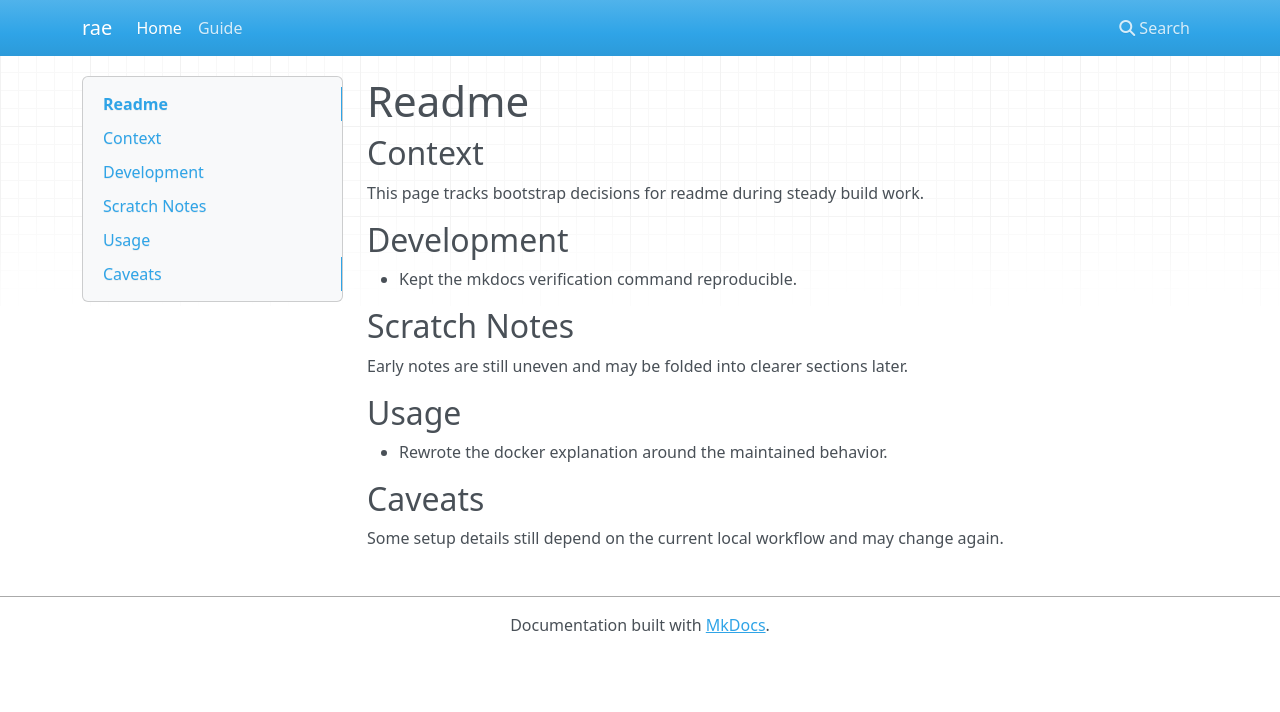
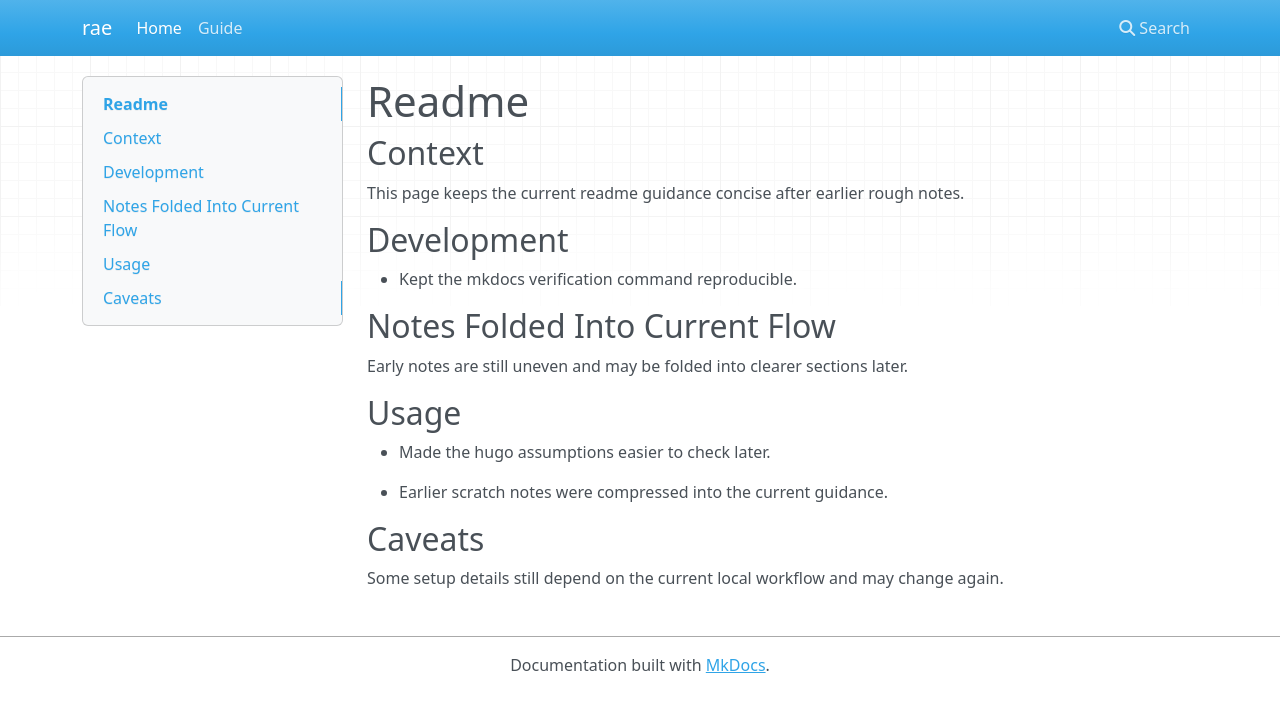
Before and after one commit to sebastianspicker/rae, an MkDocs documentation site: the page built from docs/README.md, in a window 1280 px wide. Shown: the top 712 px of the page. Built offline with MkDocs 1.6.1, drawn with Linux system fonts in a browser that asks for light colours; nearby versions of some CDN libraries.

Commit message:
docs(hugo): restate hugo assumptions
- Clarify Hugo setup in user documentation.

```diff
--- a/docs/README.md
+++ b/docs/README.md
@@ -2,16 +2,18 @@
 
 
 ## Context
-This page tracks bootstrap decisions for readme during steady build work.
+This page keeps the current readme guidance concise after earlier rough notes.
 
 ## Development
 - Kept the mkdocs verification command reproducible.
 
-## Scratch Notes
+## Notes Folded Into Current Flow
 Early notes are still uneven and may be folded into clearer sections later.
 
 ## Usage
-- Rewrote the docker explanation around the maintained behavior.
+- Made the hugo assumptions easier to check later.
+
+- Earlier scratch notes were compressed into the current guidance.
 
 ## Caveats
 Some setup details still depend on the current local workflow and may change again.
```
Also changed, not shown: README.md (+7 -4 lines), docs/INDEX.md (+5 -3 lines).
